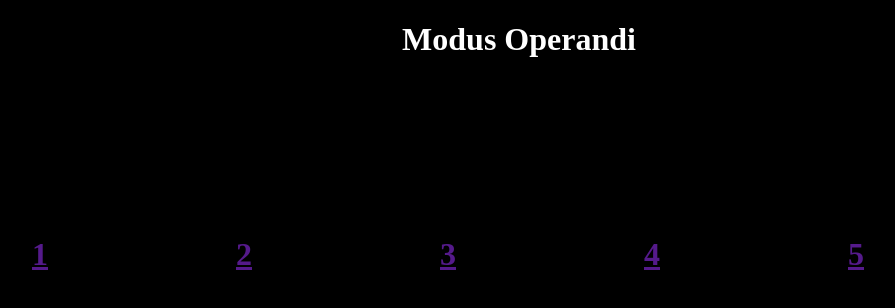
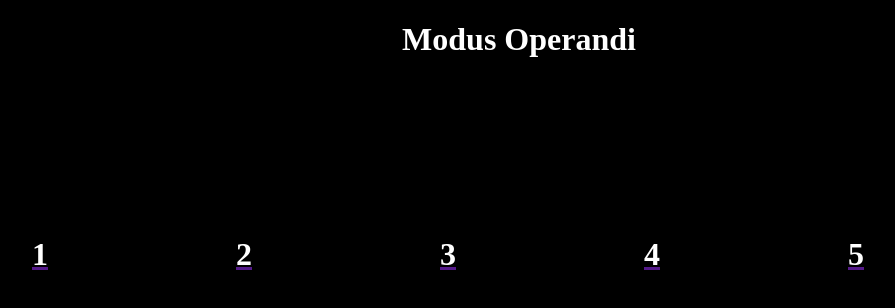
Before and after one commit to wasayrafaqat/crisisroundmodusoperandi, a plain HTML site: page index.html in a window 1280 px wide. Shown: the whole page, without its empty margins (121-1016 px from the left). Drawn offline with Linux system fonts and the light colour scheme.

Commit message:
Update index.html

```diff
--- a/index.html
+++ b/index.html
@@ -14,11 +14,11 @@ background-color:black;
 <table style="padding:50px;">
 <tr style="height:80px;"></tr>
 <tr>
-<td><div id="a"><h1 style="color:white; text-align:center;"><a href="">1</a></h1></div></td>
-<td><div id="a"><h1 style="color:white; text-align:center;"><a href="">2</a></h1></div></td>
-<td><div id="a"><h1 style="color:white; text-align:center;"><a href="">3</a></h1></div></td>
-<td><div id="a"><h1 style="color:white; text-align:center;"><a href="">4</a></h1></div></td>
-<td><div id="a"><h1 style="color:white; text-align:center;"><a href="">5</a></h1></div></td>
+<td><div id="a"><a href=""><h1 style="color:white; text-align:center;">1</h1></a></div></td>
+<td><div id="a"><a href=""><h1 style="color:white; text-align:center;">2</h1></a></div></td>
+<td><div id="a"><a href=""><h1 style="color:white; text-align:center;">3</h1></a></div></td>
+<td><div id="a"><a href=""><h1 style="color:white; text-align:center;">4</h1></a></div></td>
+<td><div id="a"><a href=""><h1 style="color:white; text-align:center;">5</h1></a></div></td>
 </tr>
 </table>
 </body>
```
